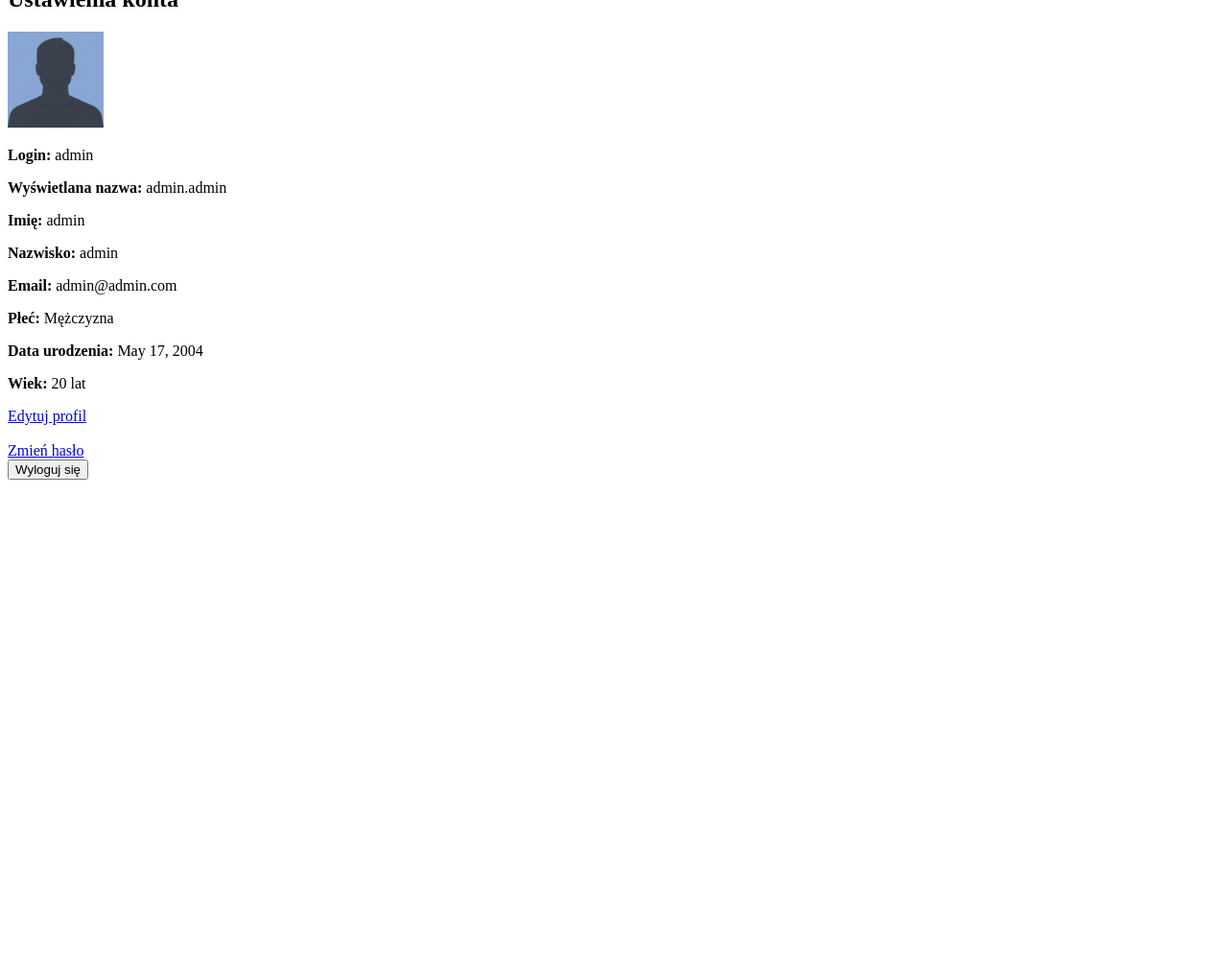
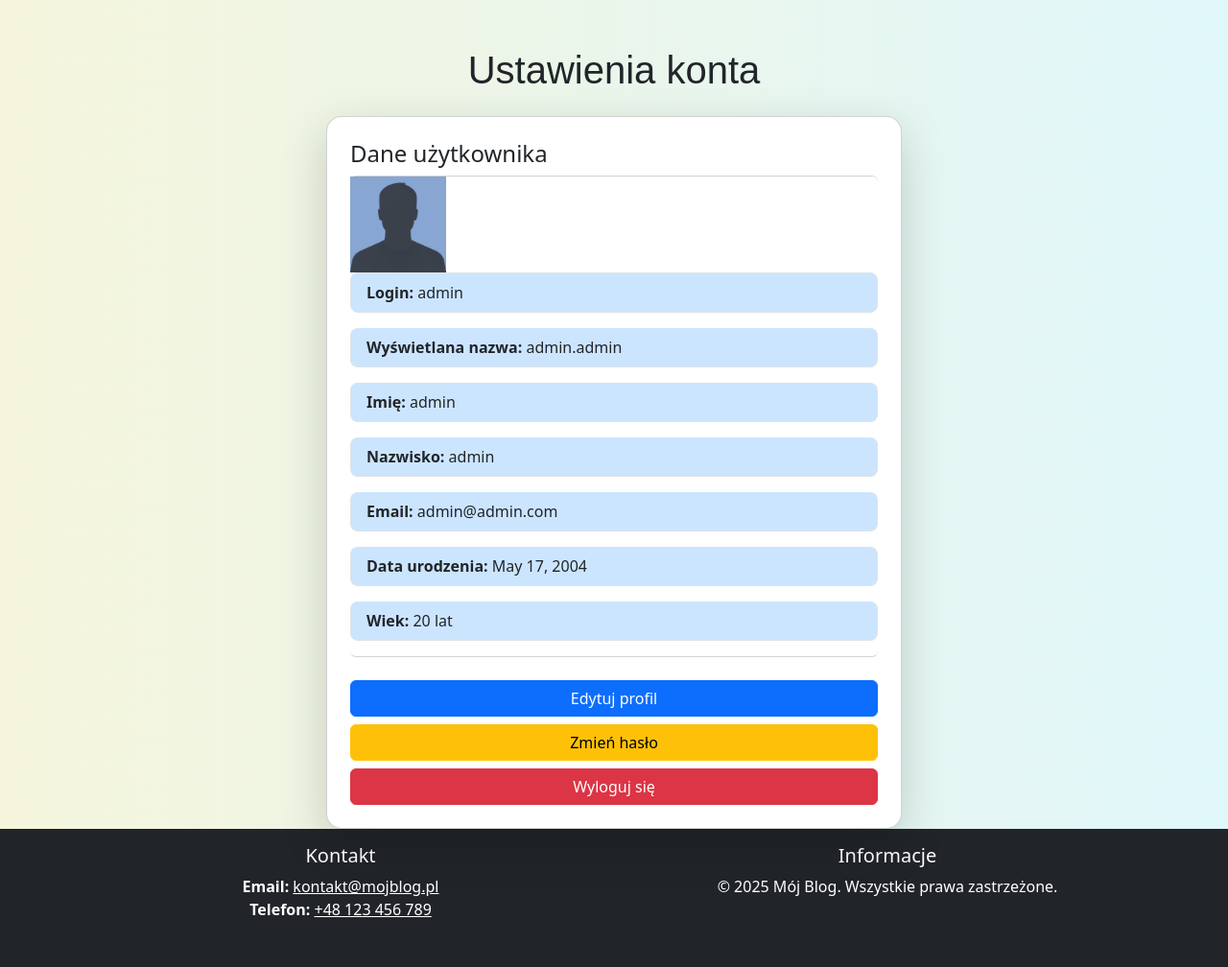
Before and after one commit to mpolan/projekt_blog, a Django app: page /ustawienia_konta/ in a window 1280 px wide. Shown: the part 142-1150 px from the top of the page at 96% size. Before the commit the page ends 642 px from the top, so only its background shows below. Run offline with Django 5.2, Linux system fonts and the light colour scheme; a user stored in the database is signed in; data comes from the database, SQL or seed files in the repository; both versions use the stored data as it was after the commit; some libraries are stand-ins or nearby versions.

Commit message:
Dodano frontend stron zwiazanych z accounts

```diff
--- a/personal_blog/accounts/templates/konto/account_settings.html
+++ b/personal_blog/accounts/templates/konto/account_settings.html
@@ -1,35 +1,36 @@
 {% extends "base.html" %}
 
 {% block page_title %}
-    <h2>Ustawienia konta</h2>
+<h2 class="text-center mb-4" style="margin-top: 50px; font-family: 'Poppins', sans-serif; font-size: 2.5rem;">Ustawienia konta</h2>
 {% endblock %}
 
 {% block page_content %}
+  <div class="container">
+    <div class="card shadow-lg p-4 rounded-4 mt-4", style="max-width: 600px; margin: 0 auto;">
+      <h4>Dane użytkownika</h4>
+      <div class="list-group">
         <img src="{{ user.profile.get_profile_picture_url }}" alt="Zdjęcie profilowe" width="100">
-
-    <p><strong>Login:</strong> {{ user.username }}</p>
-    <p><strong>Wyświetlana nazwa:</strong> {{ user.profile.display_name }}</p>
-    <p><strong>Imię:</strong> {{ user.first_name }}</p>
-    <p><strong>Nazwisko:</strong> {{ user.last_name }}</p>
-    <p><strong>Email:</strong> {{ user.email }}</p>
-    <p><strong>Płeć:</strong>
-        {% if user.profile.plec == "male" %}Mężczyzna
-        {% elif user.profile.plec == "female" %}Kobieta
-        {% else %}Nieokreślona{% endif %}
-      </p>
-
-    <p><strong>Data urodzenia:</strong> {{ user.profile.date_of_birth }}</p>
+        <p class="list-group-item" style="background-color: #cce5ff; border-radius: 8px;"><strong>Login:</strong> {{ user.username }}</p>
+        <p class="list-group-item" style="background-color: #cce5ff; border-radius: 8px;"><strong>Wyświetlana nazwa:</strong> {{ user.profile.display_name }}</p>
+        <p class="list-group-item" style="background-color: #cce5ff; border-radius: 8px;"><strong>Imię:</strong> {{ user.first_name }}</p>
+        <p class="list-group-item" style="background-color: #cce5ff; border-radius: 8px;"><strong>Nazwisko:</strong> {{ user.last_name }}</p>
+        <p class="list-group-item" style="background-color: #cce5ff; border-radius: 8px;"><strong>Email:</strong> {{ user.email }}</p>
+        <p class="list-group-item" style="background-color: #cce5ff; border-radius: 8px;"><strong>Data urodzenia:</strong> {{ user.profile.date_of_birth }}</p>
 
         {% if user.profile.get_age %}
-        <p><strong>Wiek:</strong> {{ user.profile.get_age }} lat</p>
+        <p class="list-group-item" style="background-color: #cce5ff; border-radius: 8px;"><strong>Wiek:</strong> {{ user.profile.get_age }} lat</p>
         {% endif %}
+      </div>
 
-    <a href="{% url 'edit_profile' %}">Edytuj profil</a><br><br>
-
-    <a href="{% url 'password_change' %}">Zmień hasło</a><br>
+      <div class="mt-4">
+        <a href="{% url 'edit_profile' %}" class="btn btn-primary w-100 mb-2">Edytuj profil</a>
+        <a href="{% url 'password_change' %}" class="btn btn-warning w-100 mb-2">Zmień hasło</a>
 
         <form method="post" action="{% url 'logout' %}">
           {% csrf_token %}
-        <button type="submit">Wyloguj się</button>
+          <button type="submit" class="btn btn-danger w-100">Wyloguj się</button>
         </form>
+      </div>
+    </div>
+  </div>
 {% endblock %}
--- a/personal_blog/templates/base.html
+++ b/personal_blog/templates/base.html
@@ -1,18 +1,47 @@
-<!-- templates/base.html -->
-
 <!DOCTYPE html>
 <html lang="en">
 <head>
     <meta charset="utf-8">
     <title>My Personal Blog</title>
-    {% comment %} <link rel="stylesheet" href="https://cdn.simplecss.org/simple.min.css"> {% endcomment %}
+    <meta name="viewport" content="width=device-width, initial-scale=1" />
+    <link href="https://cdn.jsdelivr.net/npm/bootstrap@5.3.3/dist/css/bootstrap.min.css" rel="stylesheet">
+
+    <script src="https://ajax.googleapis.com/ajax/libs/jquery/3.7.1/jquery.min.js"></script>
+    <script src="https://maxcdn.bootstrapcdn.com/bootstrap/3.4.1/js/bootstrap.min.js"></script>
 </head>
-<body>
-<h1>My Personal Blog</h1>
-<a href="{% url "blog_index" %}">Home</a>
-<hr>
-{% block login_signup_content %} {%endblock login_signup_content %}
-{% block page_title %}{% endblock page_title %}
-{% block page_content %}{% endblock page_content %}
+<body style="margin: 0; padding: 0; background: linear-gradient(to right, #f5f5dc, #e0f7fa); height: 100vh; display: flex; flex-direction: column;">
+    <header style="background: url('https://images.unsplash.com/photo-1524995997946-a1c2e315a42f?auto=format&fit=crop&w=1600&q=80') no-repeat center center; background-size: cover; padding: 1rem; width: 100%; display: flex; align-items: flex-start;">
+
+      <div style="background: linear-gradient(135deg, #0d6efd, #6610f2); padding: 1rem; border-radius: 1rem; display: flex; flex-direction: column; align-items: flex-start;">
+        <h1 class="h2 text-white m-0" style="text-shadow: 1px 1px 3px rgba(0,0,0,0.5);">📖 Mój Blog</h1>
+        <a href="/" class="btn btn-light btn-sm rounded-pill mt-2">🏠 Strona główna</a>
+      </div>
+    </header>
+
+
+    <div class="flex-grow-1">
+        {% block login_signup_content %} {%endblock login_signup_content %}
+        {% block page_title %}{% endblock page_title %}
+        {% block page_content %}{% endblock page_content %}
+    </div>
+
+
+    <footer class="bg-dark text-white text-center py-3 mt-auto">
+        <div class="container">
+          <div class="row">
+            <div class="col-md-6 mb-3">
+              <h5>Kontakt</h5>
+              <p>
+                <strong>Email:</strong> <a href="mailto:kontakt@mojblog.pl" class="text-white">kontakt@mojblog.pl</a><br>
+                <strong>Telefon:</strong> <a href="tel:+48123456789" class="text-white">+48 123 456 789</a>
+              </p>
+            </div>
+            <div class="col-md-6 mb-3">
+              <h5>Informacje</h5>
+              <p>© 2025 Mój Blog. Wszystkie prawa zastrzeżone.</p>
+            </div>
+          </div>
+        </div>
+    </footer>
 </body>
 </html>
```
Also changed, not shown: personal_blog/accounts/templates/konto/edit_profile.html (+17 -7 lines), personal_blog/accounts/templates/registration/login.html (+18 -13 lines), personal_blog/accounts/templates/registration/signup.html (+29 -7 lines), personal_blog/db.sqlite3. Lines whose indentation alone changed are shown as unchanged.
